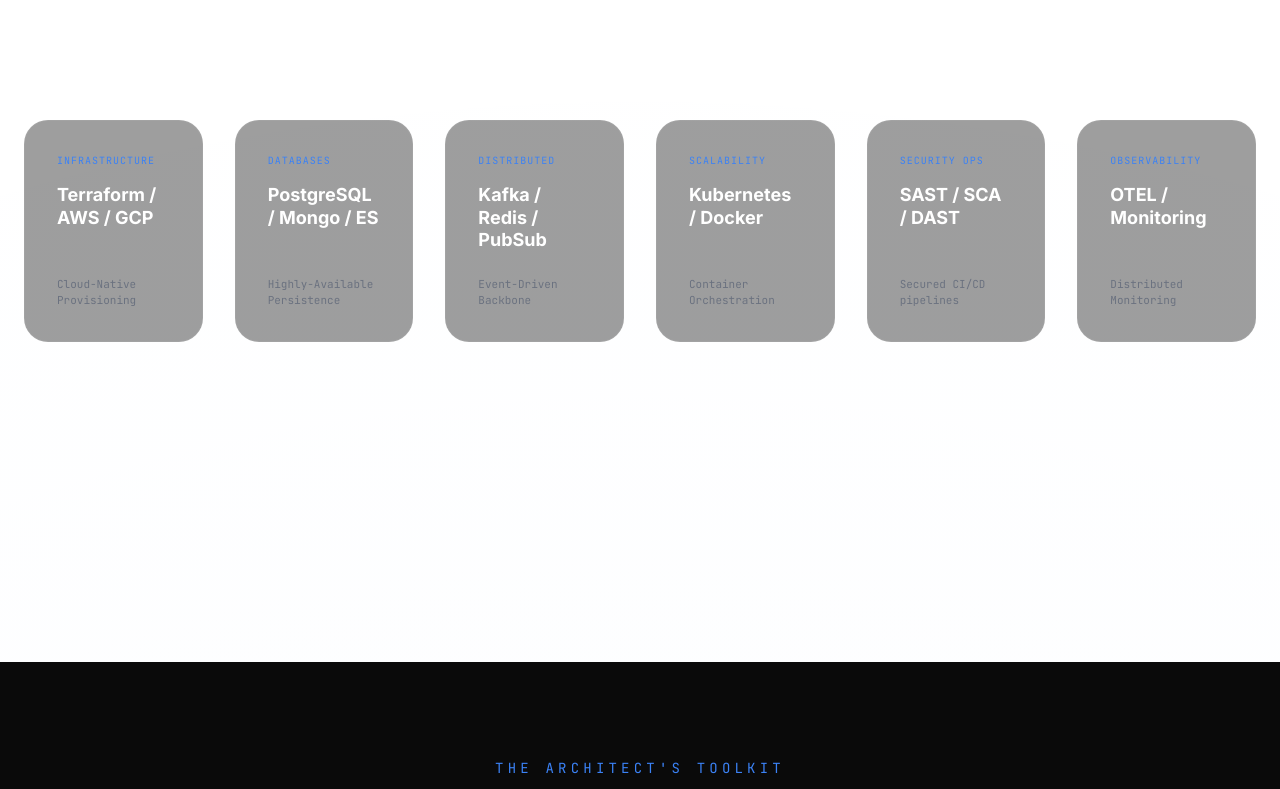
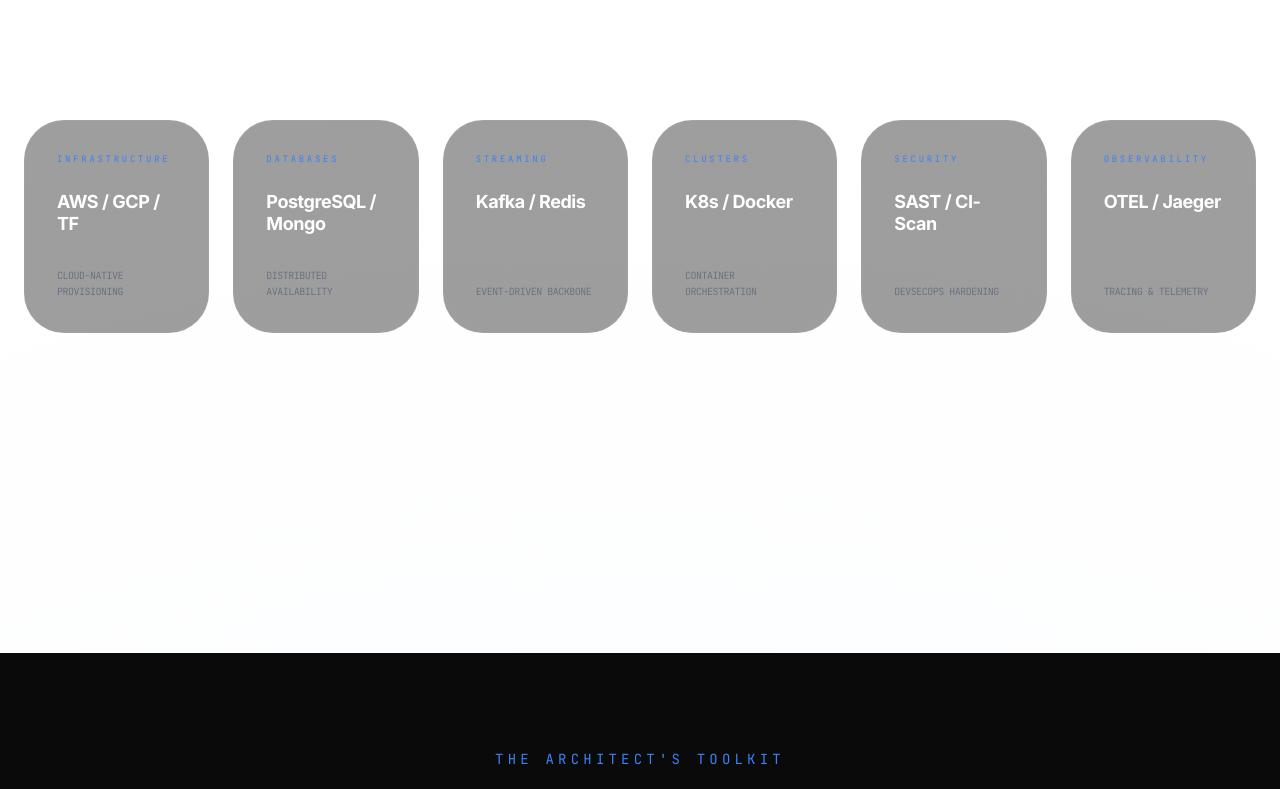
Before and after one commit to ekefan/new-portfolio, a React (Vite) app: page / in a window 1280 px wide. Shown: the part 1000-1789 px from the top of the page. Built offline with nearby package versions, Linux system fonts and the light colour scheme.

Commit message:
fix: Remove borders from glass elements
Removes the explicit white border from elements with the `glass-island` class. This prevents visual artifacts, specifically a persistent white border, during CSS transitions and animations, resulting in a smoother and more polished UI.

```diff
--- a/App.tsx
+++ b/App.tsx
@@ -108,7 +108,7 @@
       {/* Floating Nano Back to Top */}
       <button
         onClick={() => window.scrollTo({ top: 0, behavior: 'smooth' })}
-        className={`fixed bottom-8 right-8 z-40 p-3 rounded-full glass-island text-blue-500 transition-all duration-700 hover:scale-110 group ${
+        className={`fixed bottom-8 right-8 z-40 p-3 rounded-full glass-island border-none text-blue-500 transition-all duration-700 hover:scale-110 group ${
           showScrollToTop ? 'translate-y-0 opacity-100' : 'translate-y-20 opacity-0'
         }`}
       >
@@ -122,22 +122,23 @@
           <Hero />
         </div>
 
+        {/* Section: Architecture Overview - Reverted to Former Design */}
         <section id="architecture" className="py-32 max-w-7xl mx-auto px-6 reveal">
-           <div className="grid grid-cols-1 md:grid-cols-2 lg:grid-cols-3 xl:grid-cols-6 gap-8">
+           <div className="grid grid-cols-1 md:grid-cols-2 lg:grid-cols-3 xl:grid-cols-6 gap-6">
               {[
-                { title: "Infrastructure", val: "Terraform / AWS / GCP", sub: "Cloud-Native Provisioning" },
-                { title: "Databases", val: "PostgreSQL / Mongo / ES", sub: "Highly-Available Persistence" },
-                { title: "Distributed", val: "Kafka / Redis / PubSub", sub: "Event-Driven Backbone" },
-                { title: "Scalability", val: "Kubernetes / Docker", sub: "Container Orchestration" },
-                { title: "Security Ops", val: "SAST / SCA / DAST", sub: "Secured CI/CD pipelines" },
-                { title: "Observability", val: "OTEL / Monitoring", sub: "Distributed Monitoring" }
+                { title: "Infrastructure", val: "AWS / GCP / TF", sub: "Cloud-Native Provisioning" },
+                { title: "Databases", val: "PostgreSQL / Mongo", sub: "Distributed Availability" },
+                { title: "Streaming", val: "Kafka / Redis", sub: "Event-Driven Backbone" },
+                { title: "Clusters", val: "K8s / Docker", sub: "Container Orchestration" },
+                { title: "Security", val: "SAST / CI-Scan", sub: "DevSecOps Hardening" },
+                { title: "Observability", val: "OTEL / Jaeger", sub: "Tracing & Telemetry" }
               ].map((item, i) => (
-                <div key={i} className="p-8 rounded-3xl glass-island hover:border-blue-500/30 transition-all group flex flex-col justify-between hover:-translate-y-2">
+                <div key={i} className="p-8 rounded-[2.5rem] glass-island border-white/5 hover:border-blue-500/40 transition-all duration-700 group flex flex-col justify-between hover:-translate-y-4 hover:shadow-[0_30px_70px_rgba(0,0,0,0.6)]">
                   <div>
-                    <div className="text-[10px] font-mono-tech text-blue-500 uppercase tracking-widest mb-4 group-hover:translate-x-1 transition-transform">{item.title}</div>
-                    <div className="text-white font-bold text-lg mb-2 leading-tight">{item.val}</div>
+                    <div className="text-[9px] font-mono-tech text-blue-500 uppercase tracking-[0.3em] mb-6 group-hover:translate-x-2 transition-transform duration-500">{item.title}</div>
+                    <div className="text-white font-bold text-lg mb-2 leading-tight tracking-tight">{item.val}</div>
                   </div>
-                  <div className="text-[11px] text-gray-500 mt-4 font-mono-tech">{item.sub}</div>
+                  <div className="text-[10px] text-gray-500 mt-6 font-mono-tech leading-relaxed uppercase tracking-tighter">{item.sub}</div>
                 </div>
               ))}
            </div>
@@ -161,7 +162,7 @@
             </div>
           </div>
 
-          <div className="group flex flex-col lg:flex-row gap-12 items-center p-10 rounded-[3rem] glass-island transition-all duration-1000 hover:shadow-[0_40px_100px_rgba(0,0,0,0.6)]">
+          <div className="group flex flex-col lg:flex-row gap-12 items-center p-10 rounded-[3rem] glass-island border-white/5 transition-all duration-1000 hover:shadow-[0_40px_100px_rgba(0,0,0,0.6)]">
             <div className="w-full lg:w-1/2 h-[450px] rounded-[2.5rem] overflow-hidden border border-white/5 relative group-hover:scale-[1.01] transition-transform duration-1000 shadow-2xl">
               <FrictionAIVisual />
             </div>
@@ -197,7 +198,7 @@
         <footer className="py-24 border-t border-white/5 relative z-20">
           <div className="max-w-7xl mx-auto px-6 flex flex-col md:flex-row justify-between items-center gap-12">
             <div className="flex items-center gap-4">
-              <div className="w-10 h-10 glass-island rounded-xl flex items-center justify-center text-blue-500 font-bold">e</div>
+              <div className="w-10 h-10 glass-island rounded-xl flex items-center justify-center text-blue-500 font-bold border-white/10">e</div>
               <span className="font-mono-tech text-gray-300 font-bold tracking-tighter uppercase text-sm">ekefan<span className="text-blue-500">.</span>dev</span>
             </div>
             <div className="flex gap-8 text-[9px] text-gray-500 font-mono-tech uppercase tracking-[0.3em] font-bold">
--- a/components/Navbar.tsx
+++ b/components/Navbar.tsx
@@ -17,7 +17,7 @@
   return (
     <nav className={`fixed left-1/2 -translate-x-1/2 z-50 transition-all duration-500 ease-[cubic-bezier(0.23,1,0.32,1)] ${
       isScrolled
-        ? 'top-4 w-[95%] md:w-[70%] lg:w-[60%] glass-island !border-none rounded-full px-8 py-3 shadow-[0_20px_50px_rgba(0,0,0,0.5)]'
+        ? 'top-4 w-[95%] md:w-[70%] lg:w-[60%] glass-island border-none rounded-full px-8 py-3 shadow-[0_20px_50px_rgba(0,0,0,0.5)]'
         : 'top-0 w-full bg-transparent py-8 px-8'
     }`}>
       <div className="max-w-7xl mx-auto flex justify-between items-center">
@@ -68,7 +68,7 @@
 
       {/* Mobile Menu */}
       {mobileMenuOpen && (
-        <div className="md:hidden absolute top-full mt-4 left-0 right-0 glass-island !border-none rounded-3xl p-8 flex flex-col gap-6 items-center shadow-2xl animate-in zoom-in-95 duration-300">
+        <div className="md:hidden absolute top-full mt-4 left-0 right-0 glass-island border-none rounded-3xl p-8 flex flex-col gap-6 items-center shadow-2xl animate-in zoom-in-95 duration-300">
           {NAV_LINKS.map((link) => (
             <a
               key={link.href}
--- a/index.html
+++ b/index.html
@@ -57,7 +57,8 @@
             background: rgba(13, 13, 13, 0.4);
             backdrop-filter: blur(24px) saturate(180%);
             -webkit-backdrop-filter: blur(24px) saturate(180%);
-            border: 1px solid rgba(255, 255, 255, 0.05);
+            /* Border removed here to prevent "white border" during transitions */
+            border: 1px solid transparent;
         }
 
         .bg-nebula {
```
